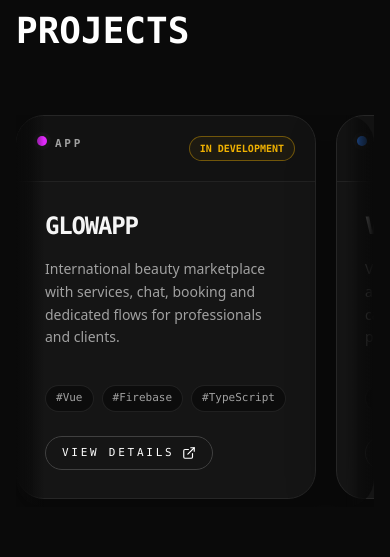
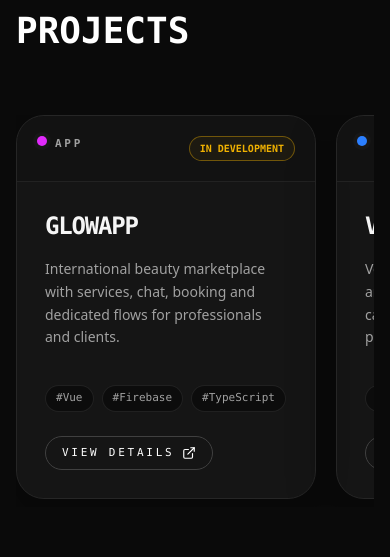
Before and after one commit to JvitorAfb2004/my-portfolio, a React (Vite) app: page / in a window 390 px wide. Shown: the part 5287-5844 px from the top of the page. Built offline with nearby package versions, Linux system fonts and the light colour scheme.

Commit message:
Add files via upload

```diff
--- a/src/App.jsx
+++ b/src/App.jsx
@@ -1403,8 +1403,8 @@ const DevPortfolio = () => {
             </motion.div>
 
             <div className="relative p-0 md:p-2">
-              <div className="pointer-events-none absolute inset-y-0 left-0 w-7 rounded-l-[2rem] bg-gradient-to-r from-neutral-950 via-neutral-950/70 to-transparent z-10"></div>
-              <div className="pointer-events-none absolute inset-y-0 right-0 w-7 rounded-r-[2rem] bg-gradient-to-l from-neutral-950 via-neutral-950/70 to-transparent z-10"></div>
+              <div className="pointer-events-none absolute inset-y-0 left-0 hidden md:block w-7 rounded-l-[2rem] bg-gradient-to-r from-neutral-950 via-neutral-950/70 to-transparent z-10"></div>
+              <div className="pointer-events-none absolute inset-y-0 right-0 hidden md:block w-7 rounded-r-[2rem] bg-gradient-to-l from-neutral-950 via-neutral-950/70 to-transparent z-10"></div>
               <button
                 type="button"
                 onClick={() => scrollProjects(-1)}
```
